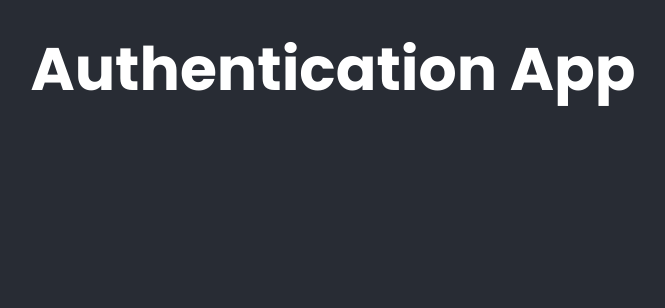
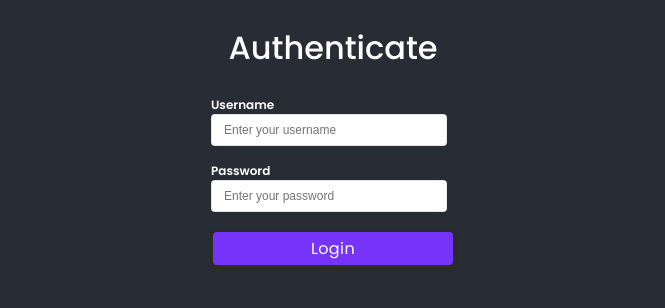
Before and after one commit to spectr-e/react-projects, a React (Vite) app: page / in a window 1280 px wide. Shown: the top 308 px of the page, without its empty margins (307-972 px from the left). Built offline with nearby package versions, Linux system fonts and the light colour scheme.

Commit message:
fix(AuthApp): Add form structure

```diff
--- a/src/Projects/28-authentication-app/AuthApp.jsx
+++ b/src/Projects/28-authentication-app/AuthApp.jsx
@@ -1,9 +1,45 @@
-import { Title } from '../../components'
+import { useState } from 'react'
+import { Button, Form, Title } from '../../components'
 
 const AuthApp = () => {
+  const [ui, setUi] = useState({
+    wrapper: true,
+    title: 'Authenticate',
+  })
+
+  // event handlers
+  const handleSubmit = (e) => {
+    e.preventDefault()
+  }
+
   return (
-    <div className='container'>
-      <Title title={'Authentication App'} classes={'title text-center'} />
+    <div className='container' style={{ width: 240 }}>
+      <Title title={ui.title} classes={'subtitle text-center'} />
+
+      {/* Form */}
+      {ui.wrapper && (
+        <form
+          onSubmit={handleSubmit}
+          className='d-flex flex-column'
+          style={{ width: '100%' }}
+        >
+          <Form
+            labelText={'Username'}
+            inputName={'username'}
+            placeholderText={'Enter your username'}
+          />
+          <Form
+            labelText={'Password'}
+            inputName={'password'}
+            placeholderText={'Enter your password'}
+          />
+          <Button
+            classes={'btn-block btn-primary'}
+            text='Login'
+            btnType={'submit'}
+          />
+        </form>
+      )}
     </div>
   )
 }
--- a/src/components/Form.jsx
+++ b/src/components/Form.jsx
@@ -19,7 +19,7 @@ const Form = ({
     padding: '8px 12px',
     fontSize: '12px',
     borderRadius: '4px',
-    width: 200,
+    width: 236,
     marginRight: '8px',
     background: readOnly && 'lightgray',
   }
```
